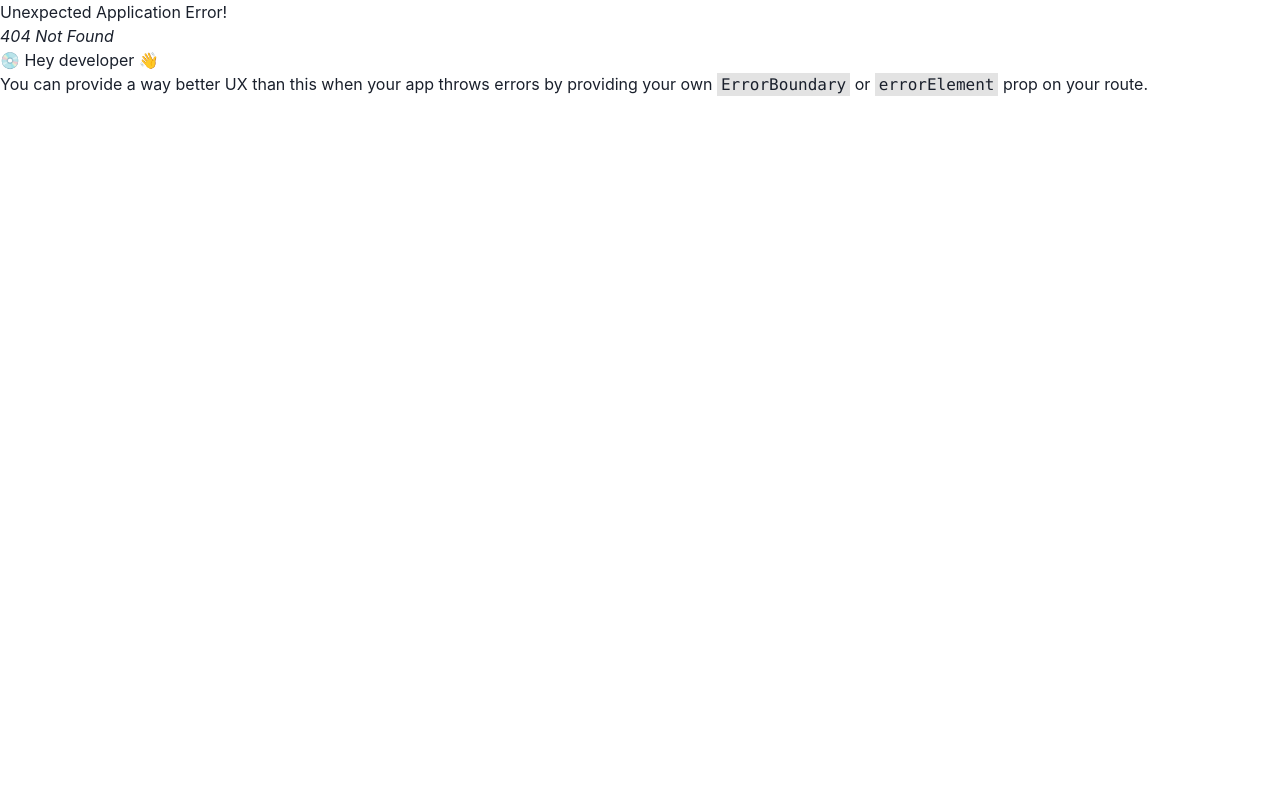
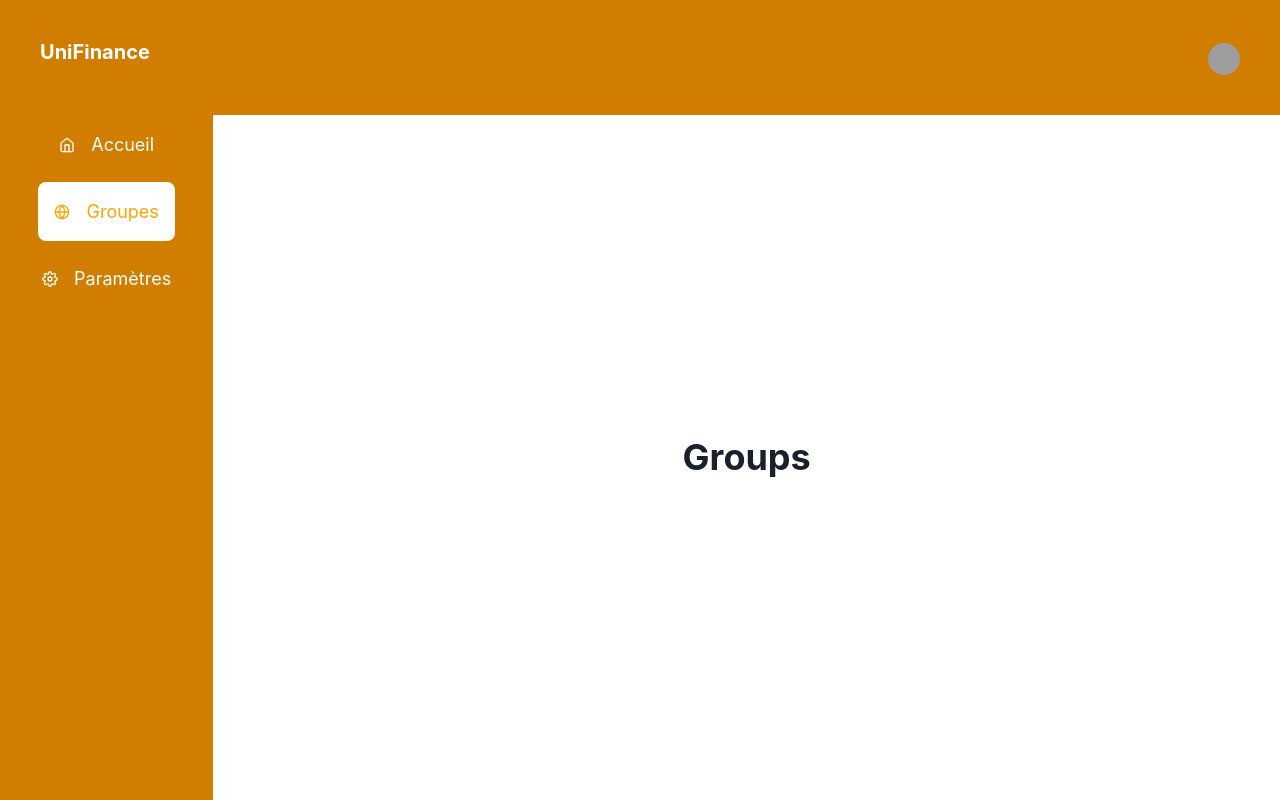
Before and after one commit to DeathFull/3PROJ-Web, a React (Vite) app: page /dashboard/groups in a window 1280 px wide. Before the commit this address had no page. Built offline with nearby package versions, Linux system fonts and the light colour scheme; grey boxes are pictures that could not be loaded.

Commit message:
Add : DashboardGroups.tsx & lien router App.tsx

```diff
--- a/src/App.tsx
+++ b/src/App.tsx
@@ -7,6 +7,7 @@ import Home from "./components/Home.tsx";
 import DashboardHome from "./components/dashboard/DashboardHome.tsx";
 import AuthPageInscription from "./components/AuthPageInscription.tsx";
 import AboutPage from "./components/AboutPage.tsx";
+import DashboardGroups from "./components/dashboard/DashboardGroups.tsx";
 
 const router = createBrowserRouter([
   {
@@ -37,6 +38,10 @@ const router = createBrowserRouter([
         path: "dashboard",
         element: <DashboardHome />,
       },
+      {
+        path: "dashboard/groups",
+        element: <DashboardGroups />,
+      },
     ],
   },
 ]);
--- /dev/null
+++ b/src/components/dashboard/DashboardGroups.tsx
@@ -0,0 +1,20 @@
+import { Box, Center, Heading } from "@chakra-ui/react";
+
+function DashboardGroups() {
+    return (
+        <>
+            <Box
+                justifyContent={"center"}
+                flexDir={"column"}
+                display={"flex"}
+                w={"100%"}
+            >
+                <Center>
+                    <Heading>Groups</Heading>
+                </Center>
+            </Box>
+        </>
+    );
+}
+
+export default DashboardGroups;
--- a/src/components/dashboard/DashboardHeader.tsx
+++ b/src/components/dashboard/DashboardHeader.tsx
@@ -1,11 +1,43 @@
-import { Flex, Heading, Spacer } from "@chakra-ui/react";
+import {
+    Avatar,
+    Button,
+    Flex,
+    Heading, Icon,
+    Menu,
+    MenuButton,
+    MenuItem,
+    MenuList,
+    Spacer
+} from "@chakra-ui/react";
+import {IoIosLogOut} from "react-icons/io";
 
 function DashboardHeader() {
   return (
     <Flex justify={"center"} p={"10"} bgColor={"#d17d00"}>
-      <Heading size={"md"}>UniFinance</Heading>
+      <Heading color={"white"} size={"md"}>UniFinance</Heading>
       <Spacer />
-      <Heading size={"md"}>Ok</Heading>
+      <Heading size={"md"}>
+          <Menu>
+          <MenuButton
+              as={Button}
+              minW={0}
+              cursor={'pointer'}
+              rounded={'full'}
+              variant={'link'}>
+              <Avatar
+                  size={'sm'}
+                  src={
+                      'https://bit.ly/broken-link'
+                  }
+              />
+          </MenuButton>
+          <MenuList>
+              <MenuItem>
+                  <Icon as={IoIosLogOut} boxSize={6} mr={"5"} />Déconnexion
+              </MenuItem>
+          </MenuList>
+      </Menu>
+      </Heading>
     </Flex>
   );
 }
```
